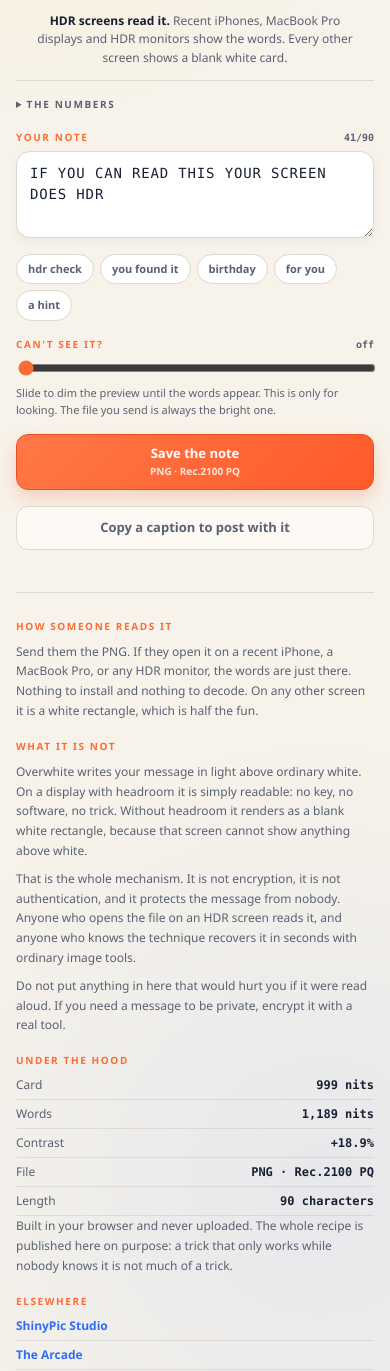
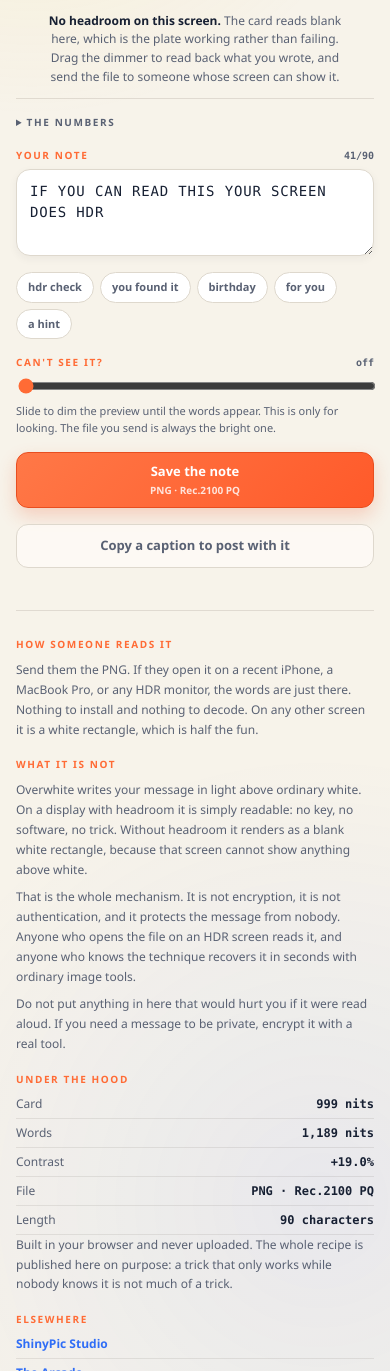
Before and after one commit to peterhanily/shinypic, a website: page overwhite.html in a window 390 px wide. Shown: the part 614-1985 px from the top of the page. Drawn offline with Linux system fonts and the light colour scheme; no server answers.

Commit message:
Tell people when their screen cannot show the note
Overwhite was the only page that never reported display headroom. The
studio and the arcade both probe (dynamic-range: high) and say what they
find; Overwhite just drew the plate. On a screen without headroom the
card reads blank, and blank is indistinguishable from broken, so a
correctly working file looks like a bug.

It now says so directly, and points at the dimmer as the way to read
back what you wrote. It re-renders if the media query changes, since
plugging in another monitor changes the honest answer.

Also stop transcribing the photometry. The card, ink and contrast
figures were typed into four places in the page copy, so changing the
constants would have left the numbers panel describing a file that no
longer existed. They now derive from PLATE_NITS and INK_NITS through
inkContrastLabel(), with tests covering the derivation and the clip
point the card has to reach.

The luminance constants are deliberately unchanged. A candidate value
would need measuring on hardware with real headroom, and no such
measurement exists yet.

```diff
--- a/arcade/overwhite-code.js
+++ b/arcade/overwhite-code.js
@@ -24,6 +24,17 @@ export const MAX_LINES = 4;
 /** Measured to render identically on a screen without headroom. */
 export const PLATE_NITS = 999;
 export const INK_NITS = 1189;
+
+/**
+ * How much brighter the message is than the card, as a display string.
+ *
+ * Derived rather than written down, because the page states this figure in four
+ * places and a stale copy of it is worse than none: the whole point of the panel
+ * is that the numbers are checkable.
+ */
+export function inkContrastLabel() {
+  return `+${((INK_NITS / PLATE_NITS - 1) * 100).toFixed(1)}%`;
+}
 
 /** The plain-language statement shipped on the page, verbatim. */
 export const DISCLOSURE = Object.freeze({
--- a/overwhite.html
+++ b/overwhite.html
@@ -108,7 +108,7 @@
             <div class="method-body">
               <div class="rung-meters" id="plateReadout"></div>
               <p id="plateStatus"></p>
-              <p>The card sits at 999 nits and your words at 1,189, a fixed 18.9% brighter. A screen without headroom renders both as the same white, so the words vanish into the card. A screen with headroom simply shows them.</p>
+              <p>The card sits at <span data-fact="plate"></span> and your words at <span data-fact="ink"></span>, a fixed <span data-fact="contrast"></span> brighter. A screen without headroom renders both as the same white, so the words vanish into the card. A screen with headroom simply shows them.</p>
             </div>
           </details>
         </div>
@@ -130,9 +130,9 @@
         <div class="hub-foot-col">
           <h2>Under the hood</h2>
           <ul class="fact-list">
-            <li><span>Card</span><span class="figure">999 nits</span></li>
-            <li><span>Words</span><span class="figure">1,189 nits</span></li>
-            <li><span>Contrast</span><span class="figure">+18.9%</span></li>
+            <li><span>Card</span><span class="figure" data-fact="plate"></span></li>
+            <li><span>Words</span><span class="figure" data-fact="ink"></span></li>
+            <li><span>Contrast</span><span class="figure" data-fact="contrast"></span></li>
             <li><span>File</span><span class="figure">PNG · Rec.2100 PQ</span></li>
             <li><span>Length</span><span class="figure">90 characters</span></li>
           </ul>
--- a/overwhite.js
+++ b/overwhite.js
@@ -26,6 +26,7 @@ import {
   PLATE_NITS,
   chooseWrapWidth,
   exposedNits,
+  inkContrastLabel,
   normalizeMessage,
   plateAspect,
   plateFileName,
@@ -74,6 +75,7 @@ initialize();
 async function initialize() {
   restore();
   renderDisclosure();
+  renderFacts();
   bindControls();
   applyRangeLimit();
 
@@ -92,6 +94,18 @@ async function loadProfile() {
     ? base64ToBytes(EMBEDDED_ASSETS.profileBase64)
     : new Uint8Array(await (await fetch(PROFILE_URL, { cache: "force-cache" })).arrayBuffer());
   return deflateBytes(bytes);
+}
+
+/** Fill every quoted photometric figure from the constants that produce the file. */
+function renderFacts() {
+  const facts = {
+    plate: formatNits(PLATE_NITS),
+    ink: formatNits(INK_NITS),
+    contrast: inkContrastLabel(),
+  };
+  for (const node of document.querySelectorAll("[data-fact]")) {
+    node.textContent = facts[node.dataset.fact] ?? "";
+  }
 }
 
 function restore() {
@@ -136,6 +150,9 @@ function applyRangeLimit() {
 }
 
 function bindControls() {
+  // Plugging in a different monitor changes the honest answer, so re-render.
+  window.matchMedia?.("(dynamic-range: high)")?.addEventListener?.("change", scheduleRender);
+
   elements.message.maxLength = MAX_MESSAGE_CHARS;
   elements.message.addEventListener("input", () => {
     updateCounter();
@@ -256,7 +273,7 @@ async function render() {
   elements.readout.replaceChildren(
     meter("Plate", formatNits(plateNits)),
     meter("Message", formatNits(inkNits)),
-    meter("Contrast", "+18.9%"),
+    meter("Contrast", inkContrastLabel()),
     meter("Lines", `${lines.length}/${MAX_LINES}`),
   );
   elements.status.textContent = stops > 0
@@ -265,6 +282,19 @@ async function render() {
 
   elements.whoReads.innerHTML = "";
   elements.whoReads.append(...whoCanRead(lines.length, stops));
+}
+
+/**
+ * Whether this browser and screen can render light above ordinary white.
+ *
+ * The studio and the arcade both report this and Overwhite did not, which made
+ * a working plate indistinguishable from a broken one: on a screen with no
+ * headroom the card is blank, and blank is exactly what a bug looks like.
+ */
+function hasHeadroom() {
+  const hdrScreen = window.matchMedia?.("(dynamic-range: high)")?.matches ?? false;
+  const limitSupported = window.CSS?.supports?.("dynamic-range-limit", "no-limit") ?? false;
+  return hdrScreen && limitSupported;
 }
 
 /** A plain-language answer to the only question anyone actually asks. */
@@ -277,6 +307,12 @@ function whoCanRead(lineCount, stops) {
       document.createTextNode("You are looking at the dimmed preview. "),
       el("strong", { text: "The file itself stays bright" }),
       document.createTextNode(", so it will still be blank to anyone without headroom."),
+    ];
+  }
+  if (!hasHeadroom()) {
+    return [
+      el("strong", { text: "No headroom on this screen. " }),
+      document.createTextNode("The card reads blank here, which is the plate working rather than failing. Drag the dimmer to read back what you wrote, and send the file to someone whose screen can show it."),
     ];
   }
   return [
```
Also changed, not shown: tests/arcade-core.test.mjs (+17 -0 lines).
